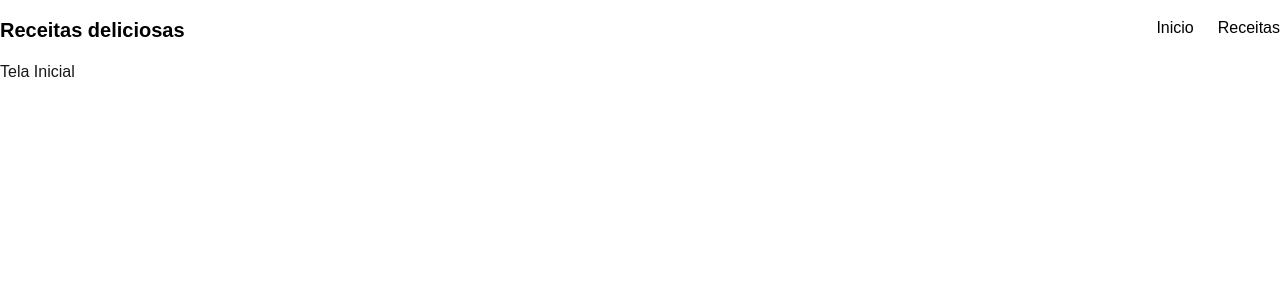
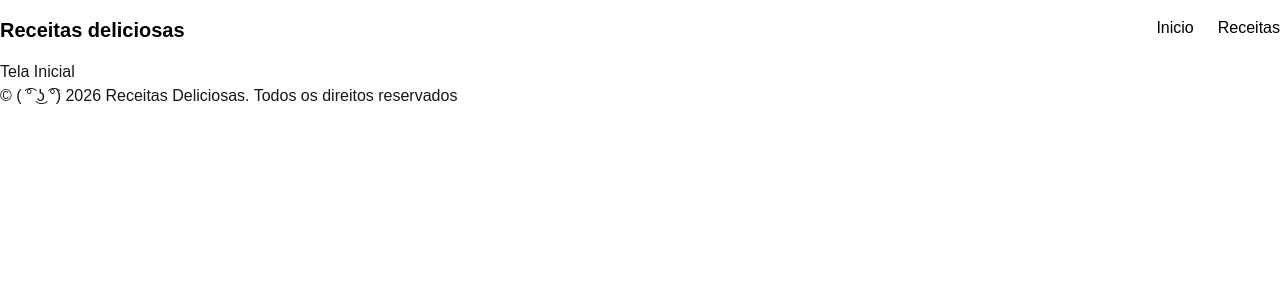
Before and after one commit to m4theusjjb/capacitacaoReceitas, a Next.js app: page / in a window 1280 px wide. Shown: the top 300 px of the page. Built offline with nearby package versions, Linux system fonts and the light colour scheme.

Commit message:
feat: estrutura do footer

```diff
--- a/src/app/layout.tsx
+++ b/src/app/layout.tsx
@@ -2,6 +2,7 @@ import type { Metadata } from "next";
 import { Inter } from "next/font/google";
 import "./globals.css";
 import Header from "@/components/header";
+import Footer from "@/components/footer";
 
 const inter = Inter({
   variable: "--font-inter",
@@ -26,6 +27,7 @@ export default function RootLayout({
       <body className="min-h-full flex flex-col">
         <Header />
         {children}
+        <Footer />
       </body>
     </html>
   );
--- /dev/null
+++ b/src/components/footer/index.tsx
@@ -0,0 +1,9 @@
+export default function Footer(){
+    return (
+        <footer>
+            <div>
+                <p>© ( ͡° ͜ʖ ͡°) 2026 Receitas Deliciosas. Todos os direitos reservados</p>
+            </div>
+        </footer>
+    )
+}
```
